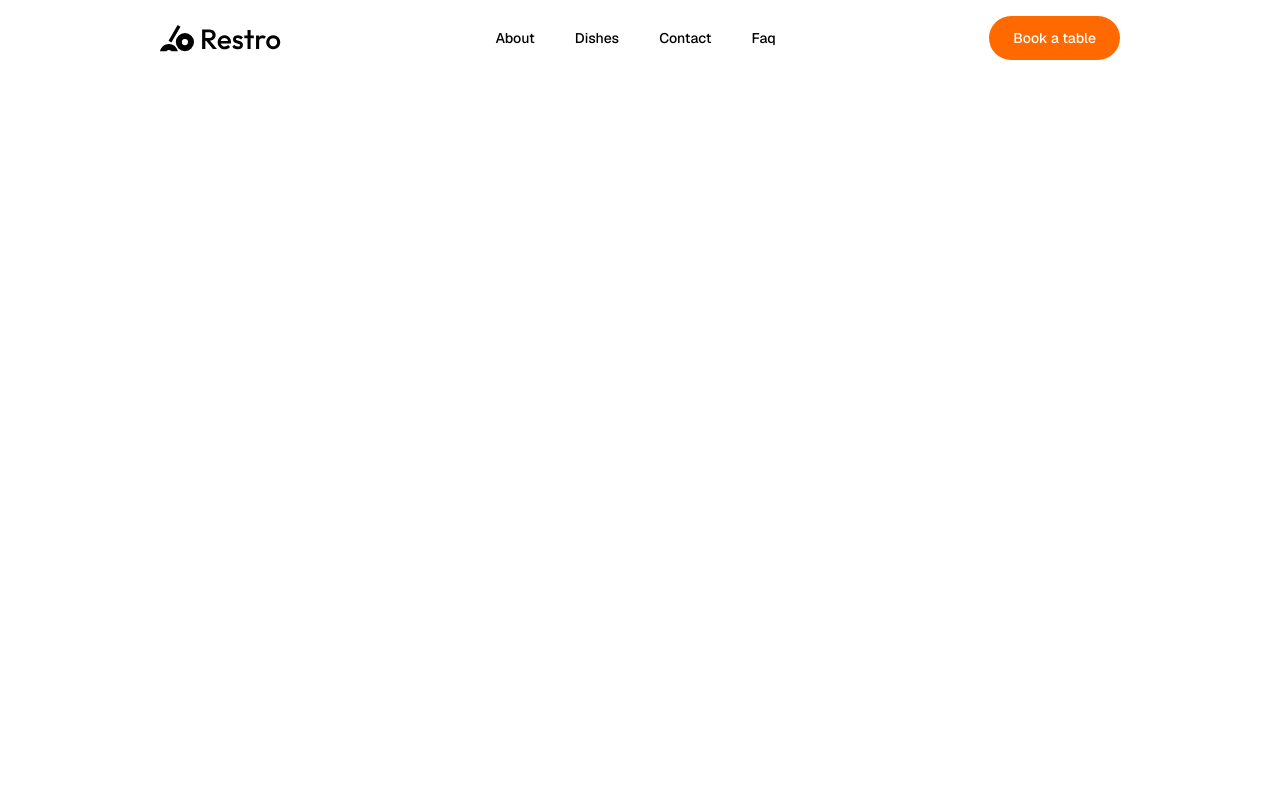
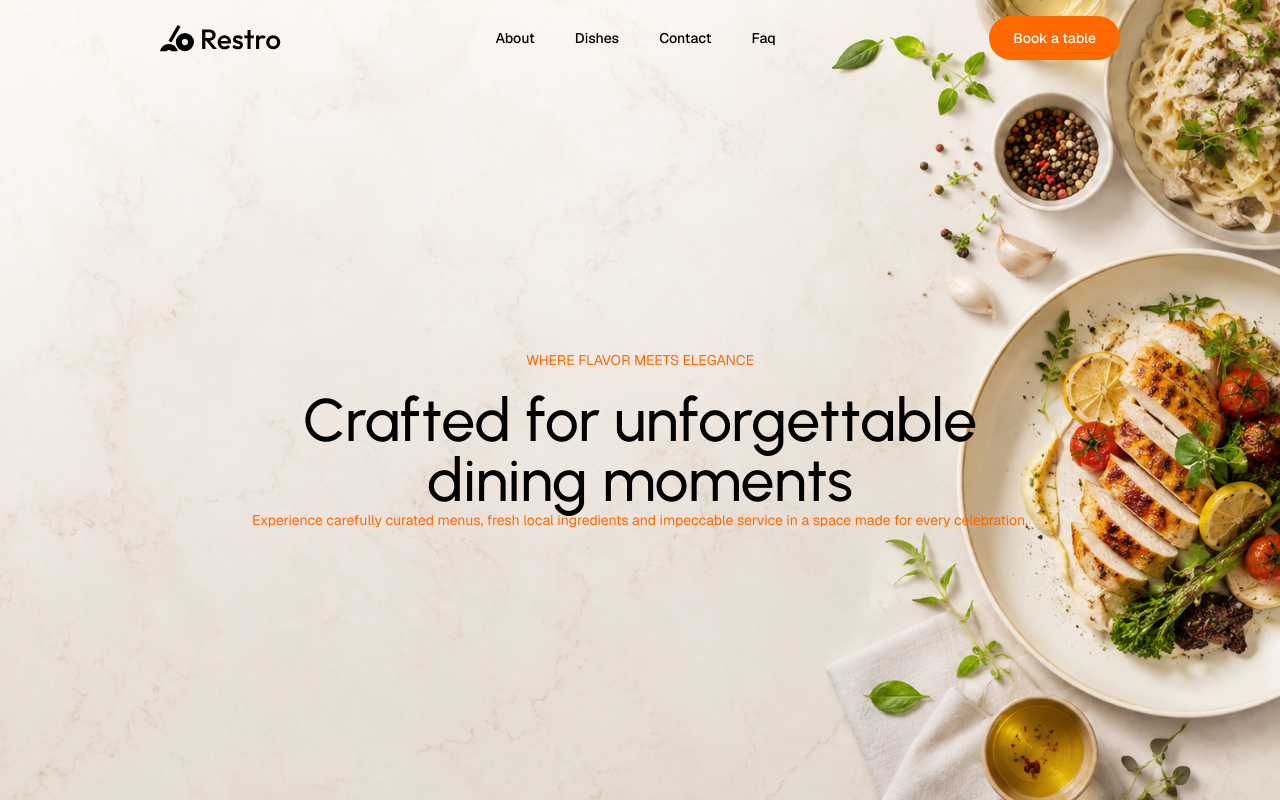
Before and after one commit to ALAMIN761740/Restro-Website, a React (Vite) app: page / in a window 1280 px wide. Built offline with nearby package versions, Linux system fonts and the light colour scheme.

Commit message:
feat: add reusable scroll animation component

```diff
--- a/src/App.jsx
+++ b/src/App.jsx
@@ -1,11 +1,13 @@
 import React from 'react'
 import Navbar from './components/Navbar'
+import HeroSection from './sections/HeroSection'
 
 
 const App = () => {
   return (
     <>
       <Navbar/>
+      <HeroSection/>
     </>
   )
 }
--- /dev/null
+++ b/src/components/Animated.jsx
@@ -0,0 +1,26 @@
+import {motion} from 'motion/react'
+
+const Animated = ({
+    children,
+    delay = 0,
+    y=50,
+    x=0,
+    scale = 1,
+    className,
+    ...props
+}) => {
+  return (
+    <motion.div
+    initial={{opacity: 0, y, x, scale}}
+    whileInView={{opacity: 1, y: 0, x: 0, scale: 1}}
+    viewport={{once:true}}
+    transition={{
+        delay, type:"spring", stiffness:320, damping:70, mass:1,
+    }}
+    >
+        {children}
+    </motion.div>
+  )
+}
+
+export default Animated
--- /dev/null
+++ b/src/sections/HeroSection.jsx
@@ -0,0 +1,26 @@
+import React from 'react'
+import Animated from '../components/Animated'
+
+const HeroSection = () => {
+  return (
+    <section className = "flex flex-col items-center min-h-screen justify-center bg-[url('/assets/heroBanner.png')] bg-cover bg-center bg-no-repeat px-4 pt-20">
+        <Animated y={-20} delay={0.2}>
+            <p className='text-orange-500'>WHERE FLAVOR MEETS ELEGANCE</p>
+        </Animated>
+
+        <Animated>
+            <h1 className='text-5xl md:text-6xl font-medium max-w-3xl text-center mt-5 font-urbanist text-balance'>
+                Crafted for unforgettable dining moments
+            </h1>
+        </Animated>
+
+        <Animated  delay={0.2}>
+            <p className='text-orange-500'>
+                Experience carefully curated menus, fresh local ingredients and impeccable service in a space made for every celebration.
+            </p>
+        </Animated>
+    </section>
+  )
+}
+
+export default HeroSection
```
